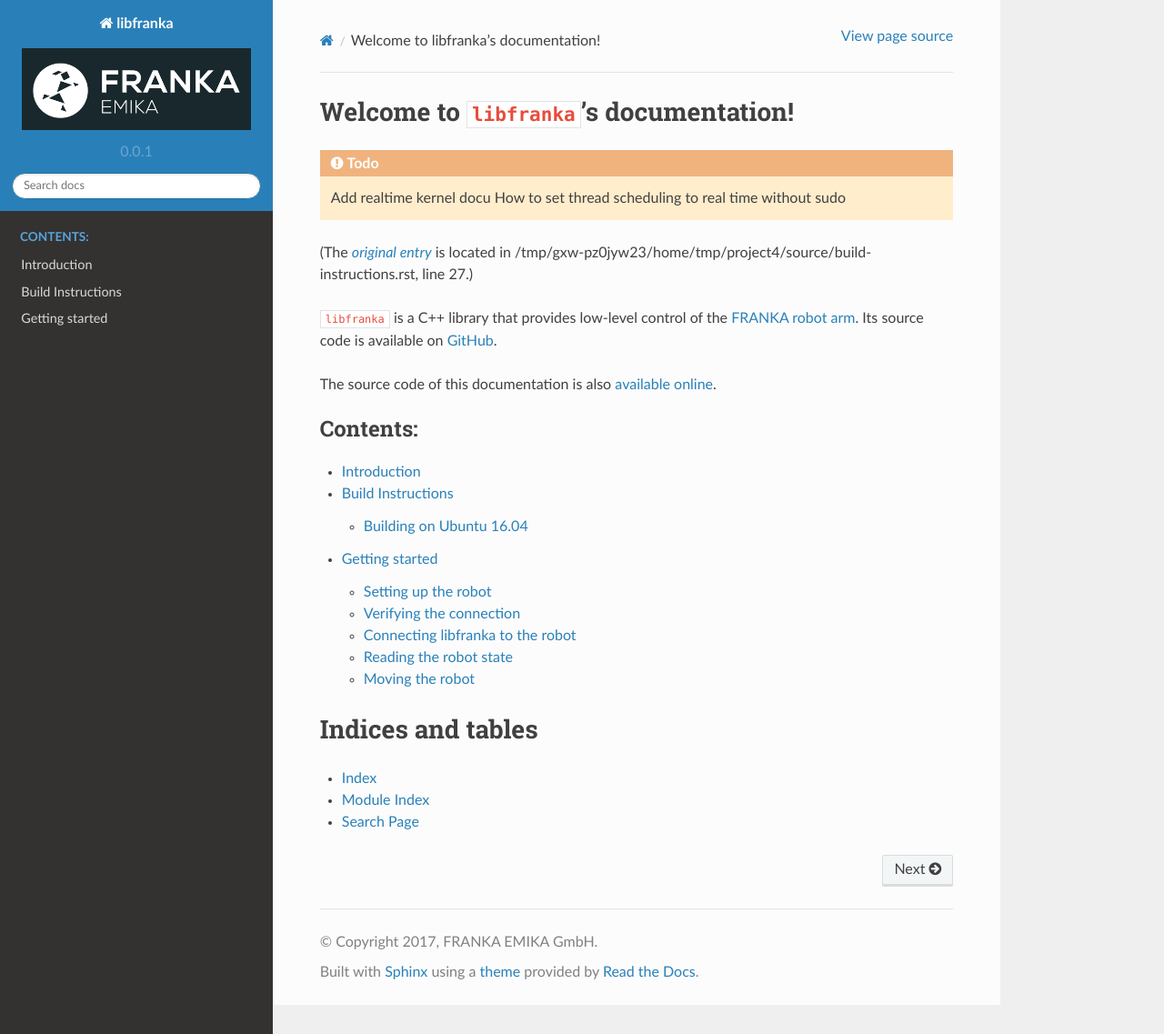
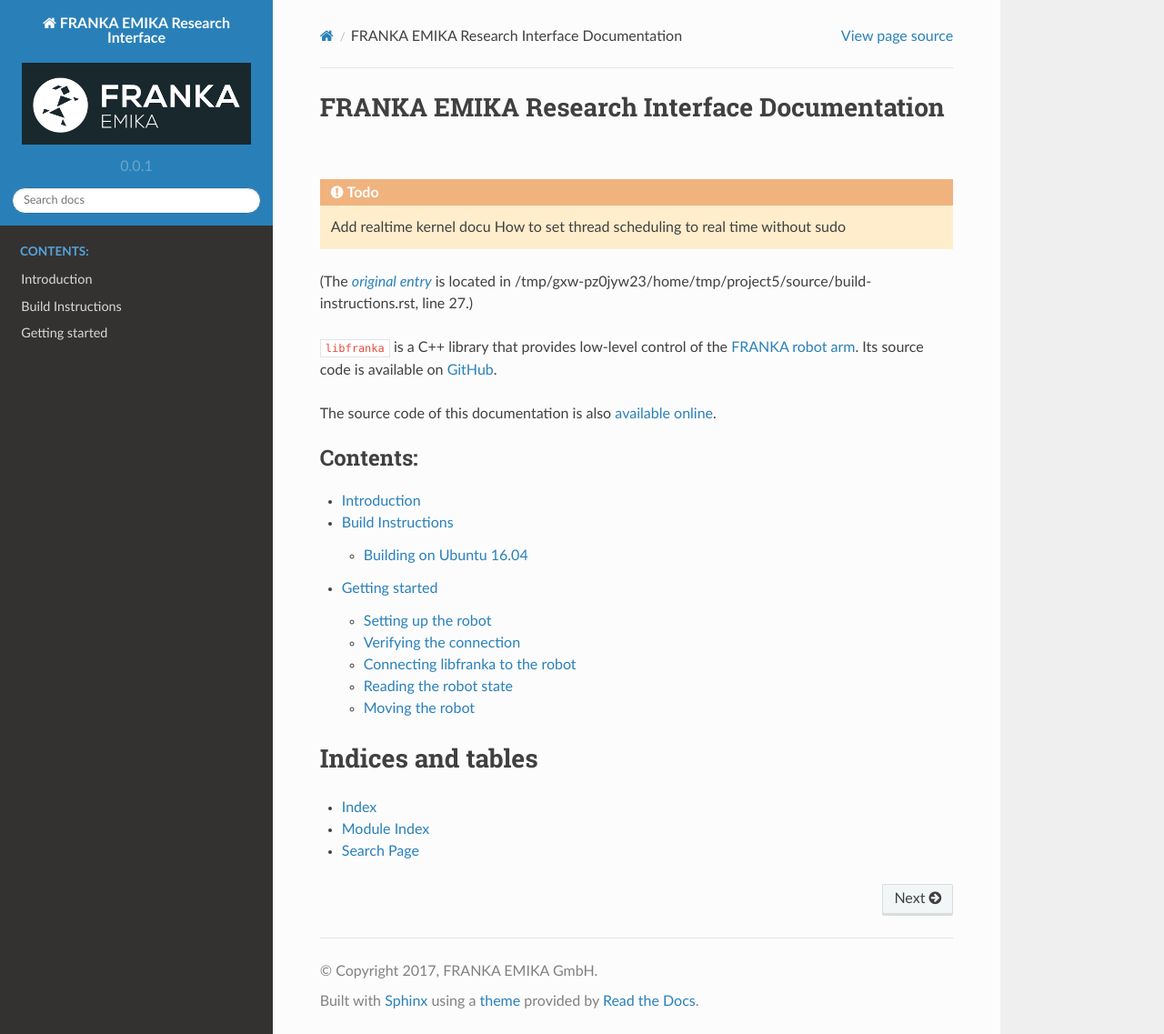
Before and after one commit to frankaemika/docs, a Sphinx documentation site: the page built from source/index.rst, in a window 1280 px wide and 1137 px high. Shown: the whole window at 91% size. Built offline with Sphinx 7.4.7 and the Read the Docs theme 2.0.0, drawn with Linux system fonts in a browser that asks for light colours.

Commit message:
Rename to research-interface-docs.

```diff
--- a/source/conf.py
+++ b/source/conf.py
@@ -1,7 +1,7 @@
 #!/usr/bin/env python3
 # -*- coding: utf-8 -*-
 #
-# libfranka documentation build configuration file, created by
+# research-interface documentation build configuration file, created by
 # sphinx-quickstart on Wed May 24 14:40:52 2017.
 #
 # This file is execfile()d with the current directory set to its
@@ -49,9 +49,9 @@
 master_doc = 'index'
 
 # General information about the project.
-project = 'libfranka'
+project = 'FRANKA EMIKA Research Interface'
 copyright = '2017, FRANKA EMIKA GmbH'
-author = 'libfranka authors'
+author = 'FRANKA EMIKA Research Interface Team'
 
 # The version info for the project you're documenting, acts as replacement for
 # |version| and |release|, also used in various other places throughout the
@@ -106,7 +106,7 @@
 # -- Options for HTMLHelp output ------------------------------------------
 
 # Output file base name for HTML help builder.
-htmlhelp_basename = 'libfrankadoc'
+htmlhelp_basename = 'research-interface-doc'
 
 
 # -- Options for LaTeX output ---------------------------------------------
@@ -133,8 +133,9 @@
 # (source start file, target name, title,
 #  author, documentclass [howto, manual, or own class]).
 latex_documents = [
-    (master_doc, 'libfranka.tex', 'libfranka Documentation',
-     'libfranka authors', 'manual'),
+    (master_doc, 'research-interface.tex',
+     'FRANKA EMIKA Research Interface Documentation',
+     'FRANKA EMIKA Research Interface Team', 'manual'),
 ]
 
 
@@ -143,8 +144,8 @@
 # One entry per manual page. List of tuples
 # (source start file, name, description, authors, manual section).
 man_pages = [
-    (master_doc, 'libfranka', 'libfranka Documentation',
-     [author], 1)
+    (master_doc, 'research-interface',
+     'FRANKA EMIKA Research Interface Documentation', [author], 1)
 ]
 
 
@@ -154,7 +155,8 @@
 # (source start file, target name, title, author,
 #  dir menu entry, description, category)
 texinfo_documents = [
-    (master_doc, 'libfranka', 'libfranka Documentation',
-     author, 'libfranka', 'C++ research library for FRANKA EMIKA',
+    (master_doc, 'research-interface',
+     'FRANKA EMIKA Research Interface Documentation', author,
+     'research-interface', 'research interface for FRANKA EMIKA',
      'Miscellaneous'),
 ]
--- a/source/index.rst
+++ b/source/index.rst
@@ -1,11 +1,11 @@
-Welcome to ``libfranka``'s documentation!
-=========================================
+FRANKA EMIKA Research Interface Documentation
+=============================================
 
 .. todolist::
 
 ``libfranka`` is a C++ library that provides low-level control of the `FRANKA robot arm <https://franka.de>`_. Its source code is available on `GitHub <https://github.com/frankaemika/libfranka>`_.
 
-The source code of this documentation is also `available online <https://github.com/frankaemika/libfranka-docs>`_.
+The source code of this documentation is also `available online <https://github.com/frankaemika/research-interface-docs>`_.
 
 .. toctree::
    :maxdepth: 2
```
Also changed, not shown: README.md (+1 -1 lines), 1 other file.
